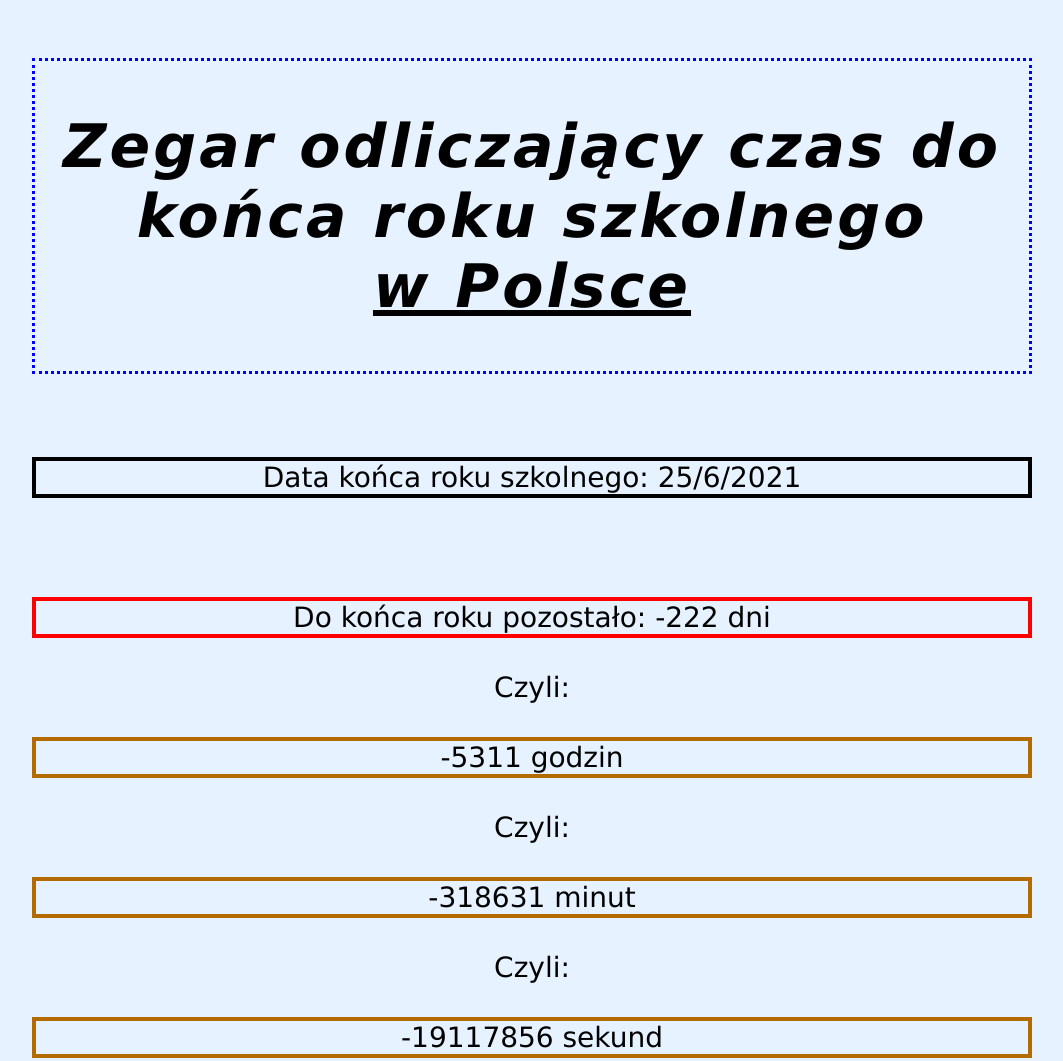
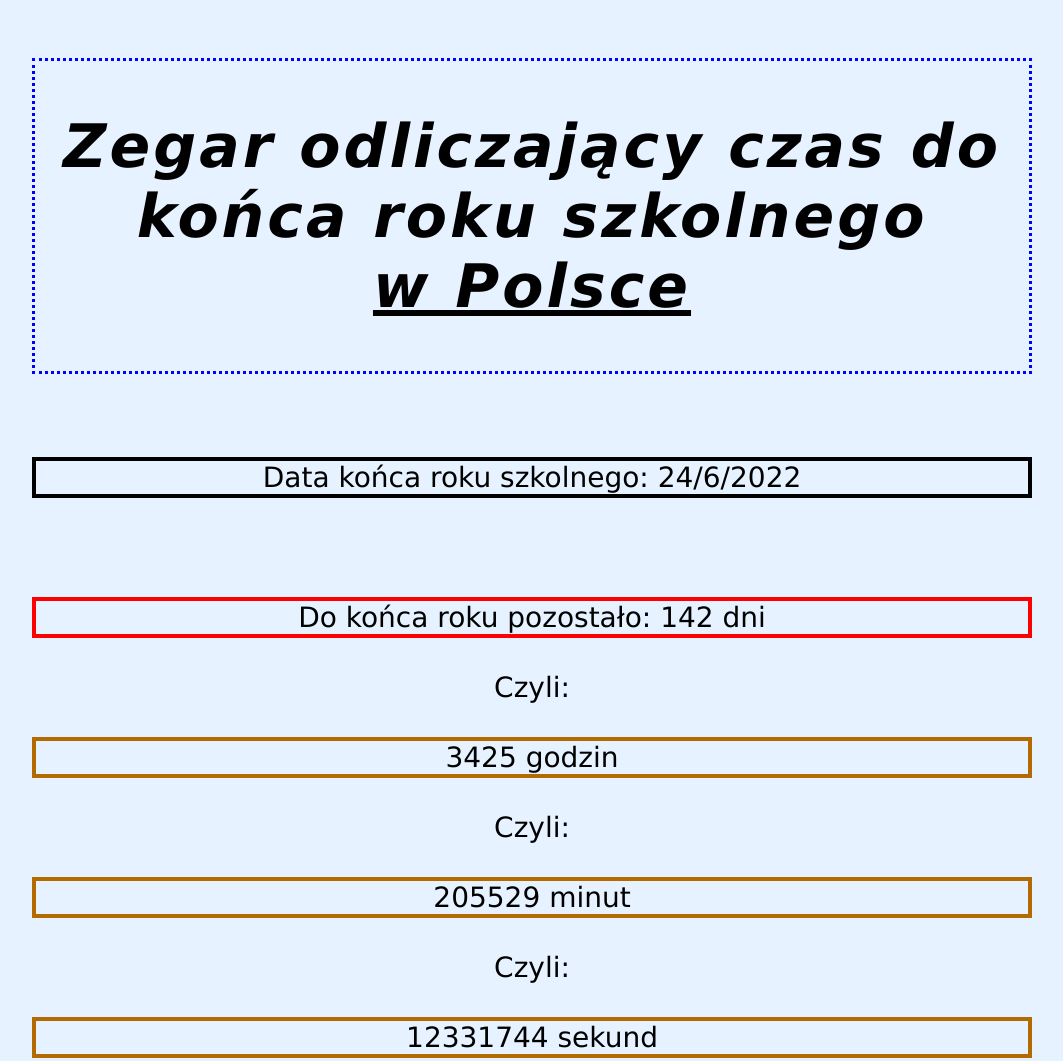
Before and after one commit to JakubTrybowski/s4, a plain HTML site: page rokszolny.html in a window 1280 px wide. Shown: the top 1061 px of the page, without its empty margins (108-1171 px from the left). Drawn offline with Linux system fonts and the light colour scheme.

Commit message:
Update rokszolny.html

```diff
--- a/rokszolny.html
+++ b/rokszolny.html
@@ -20,7 +20,7 @@
 		var rok = dzisiaj.getFullYear();
 		var milisekundy = dzisiaj.getTime();
 
-		var end = new Date("06/25/2021");
+		var end = new Date("06/24/2022");
 		var endDzien = end.getDate();
 		var endMiesiac = end.getMonth()+1;
 		var endRok = end.getFullYear();
```
